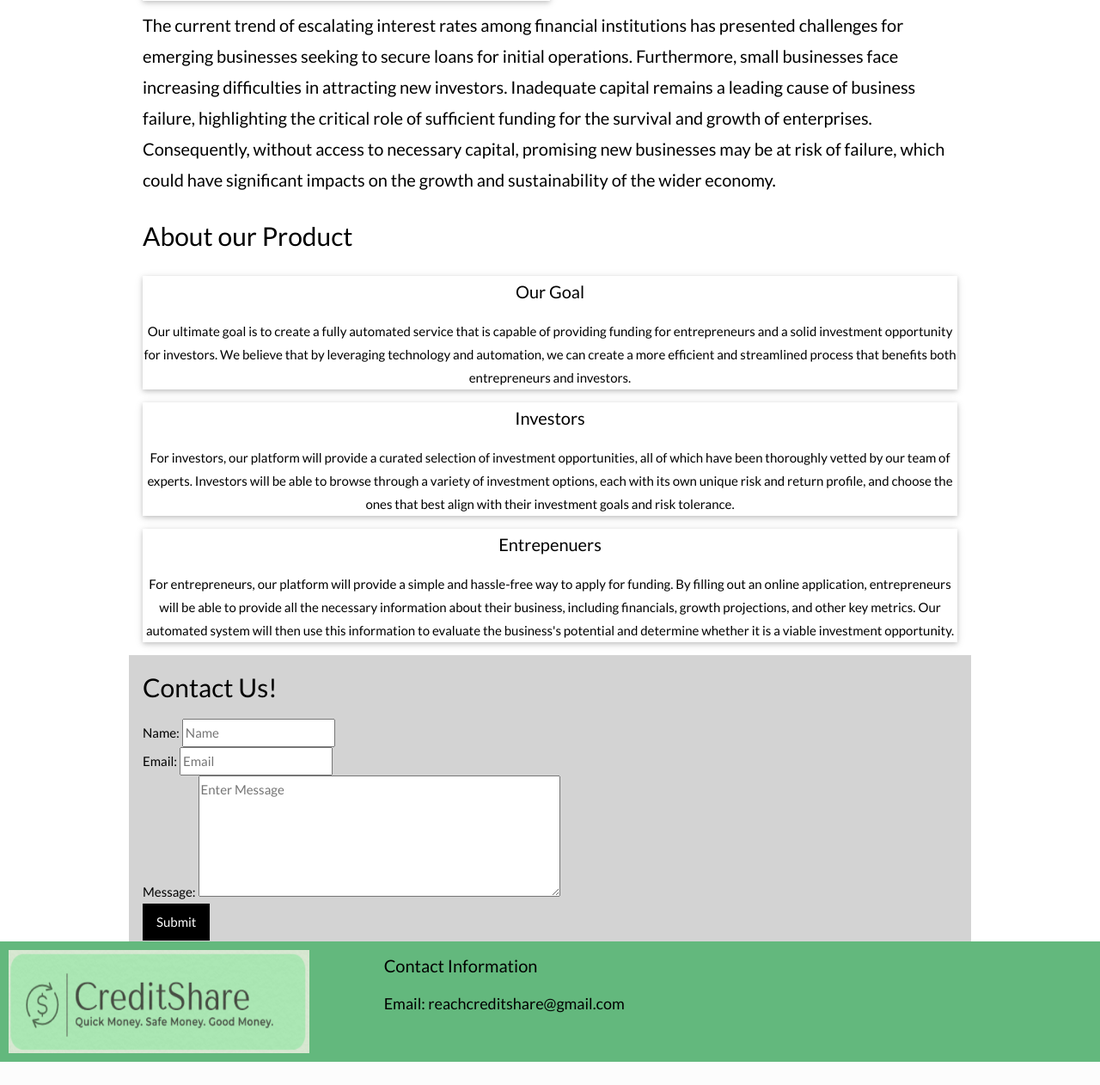
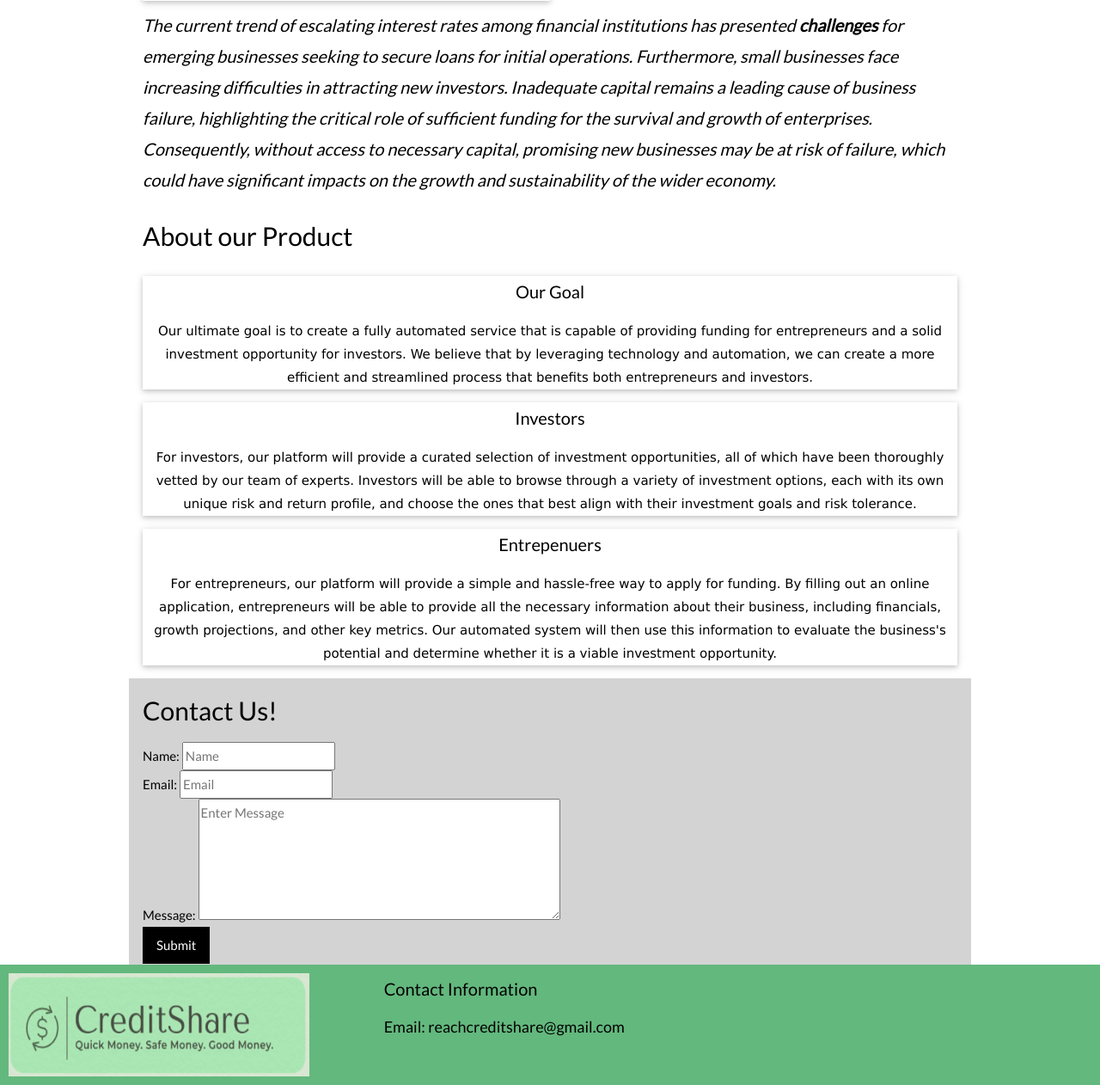
Before and after one commit to Phytonking/LoanSquare, a Django app: page / in a window 1280 px wide. Shown: the part 1472-2734 px from the top of the page at 86% size. Before the commit the page ends 2707 px from the top, so only its background shows below. Run offline with Django 4.2, Linux system fonts and the light colour scheme; some libraries are stand-ins or nearby versions.

Commit message:
Final webpage updates
Final webpage design updates, ready to publish to public domain for advertising

```diff
--- a/web/templates/web/index.html
+++ b/web/templates/web/index.html
@@ -1,5 +1,5 @@
 {% extends 'web/layout.html' %}
-
+{% load static %}
 {% block title %}
     CreditShare
 {% endblock %}
@@ -8,7 +8,6 @@
 <!-- First Parallax Image with Logo Text -->
 <div class="bgimg-1 w3-display-container w3-opacity-min" id="home">
     <div class="w3-display-middle" style="white-space:nowrap;">
-    <span class="w3-center w3-padding-large w3-xlarge w3-wide w3-animate-opacity"> <img src="logo.png"> </span><br>
     <span class="w3-center w3-padding-large w3-grey w3-xlarge w3-wide w3-animate-opacity">WELCOME TO THE NEW WAY TO INVEST</span>
     </div>
 </div>
@@ -40,7 +39,7 @@
             </div>
         </div>
     </div>
-    <h4 class="w3-right">The current trend of escalating interest rates among financial institutions has presented challenges for emerging businesses seeking to secure loans for initial operations. Furthermore, small businesses face increasing difficulties in attracting new investors. Inadequate capital remains a leading cause of business failure, highlighting the critical role of sufficient funding for the survival and growth of enterprises. Consequently, without access to necessary capital, promising new businesses may be at risk of failure, which could have significant impacts on the growth and sustainability of the wider economy. </h4>
+    <h4 class="w3-right"><i>The current trend of escalating interest rates among financial institutions has presented <strong>challenges</strong> for emerging businesses seeking to secure loans for initial operations. Furthermore, small businesses face increasing difficulties in attracting new investors. Inadequate capital remains a leading cause of business failure, highlighting the critical role of sufficient funding for the survival and growth of enterprises. Consequently, without access to necessary capital, promising new businesses may be at risk of failure, which could have significant impacts on the growth and sustainability of the wider economy. </i></h4>
 
 
 </div>
@@ -74,5 +73,10 @@
         <input type="submit" class="w3-button w3-black">
     </form>
     {{message}}
+    {% if message != None %}
+        <script>
+            alert("{{message}}");
+        </script>
+    {% endif %}
 </div>
 {% endblock %}
--- a/web/templates/web/layout.html
+++ b/web/templates/web/layout.html
@@ -35,6 +35,7 @@
             body,h1,h2,h3,h4,h5,h6 {font-family: "Lato", sans-serif;}
             body, html {
             height: 100%;
+            width: 100%;
             color: black;
             line-height: 1.8;
             }
@@ -93,6 +94,9 @@
             #contact_form{
                 background-color: lightgray;
             }
+            #about{
+                font-family:Verdana, Geneva, Tahoma, sans-serif;
+            }
         </style>
     </head>
     <body>
--- a/web/views.py
+++ b/web/views.py
@@ -25,7 +25,7 @@ def login(request):
         user = authenticate(username=u, password=p)
         if user is not None:
             login(request, user)
-            return render(reuqest, "web/index.html")
+            return render(request, "web/index.html")
         else:
             return render(request, "web/index.html")
 
```
Also changed, not shown: db.sqlite3.
